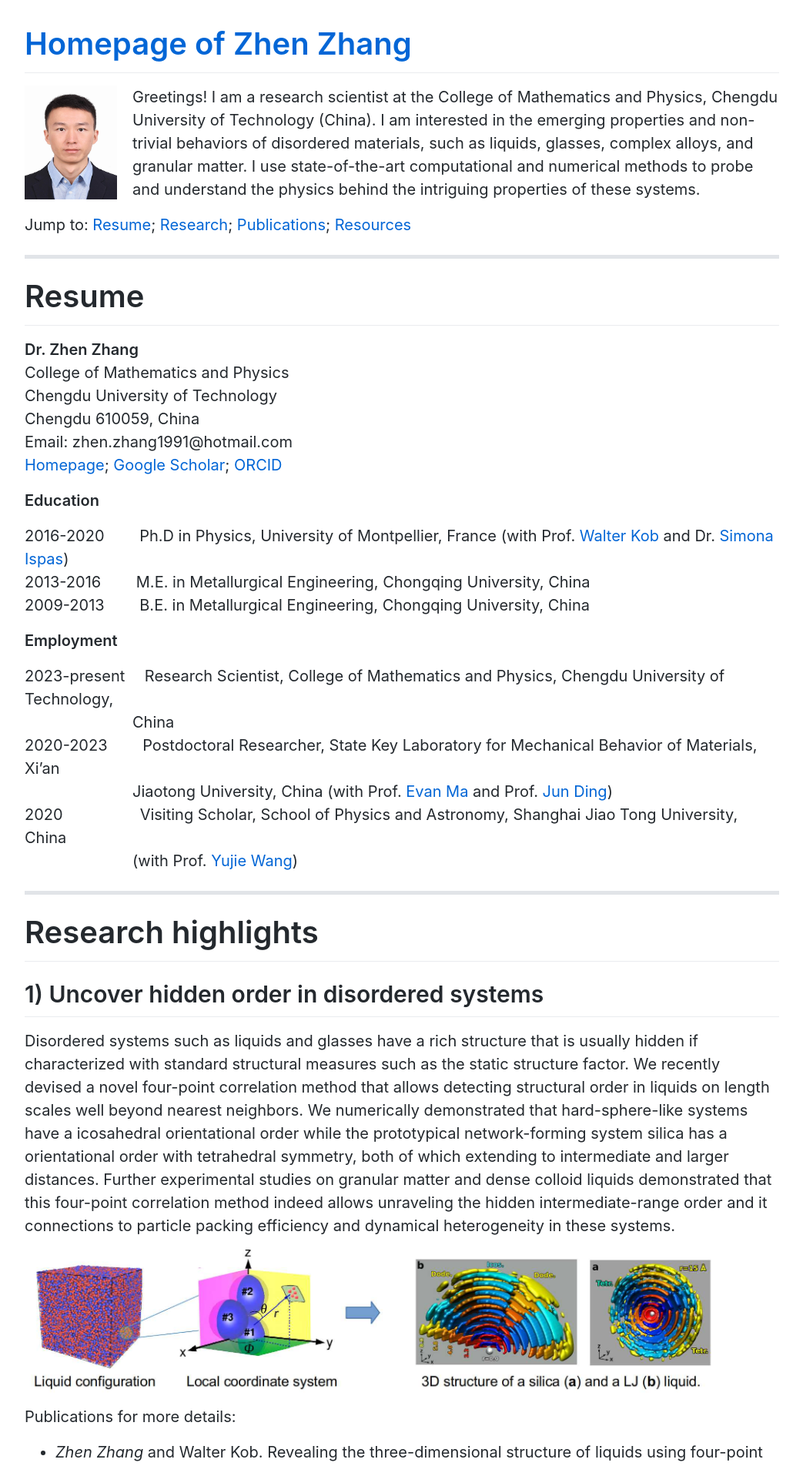
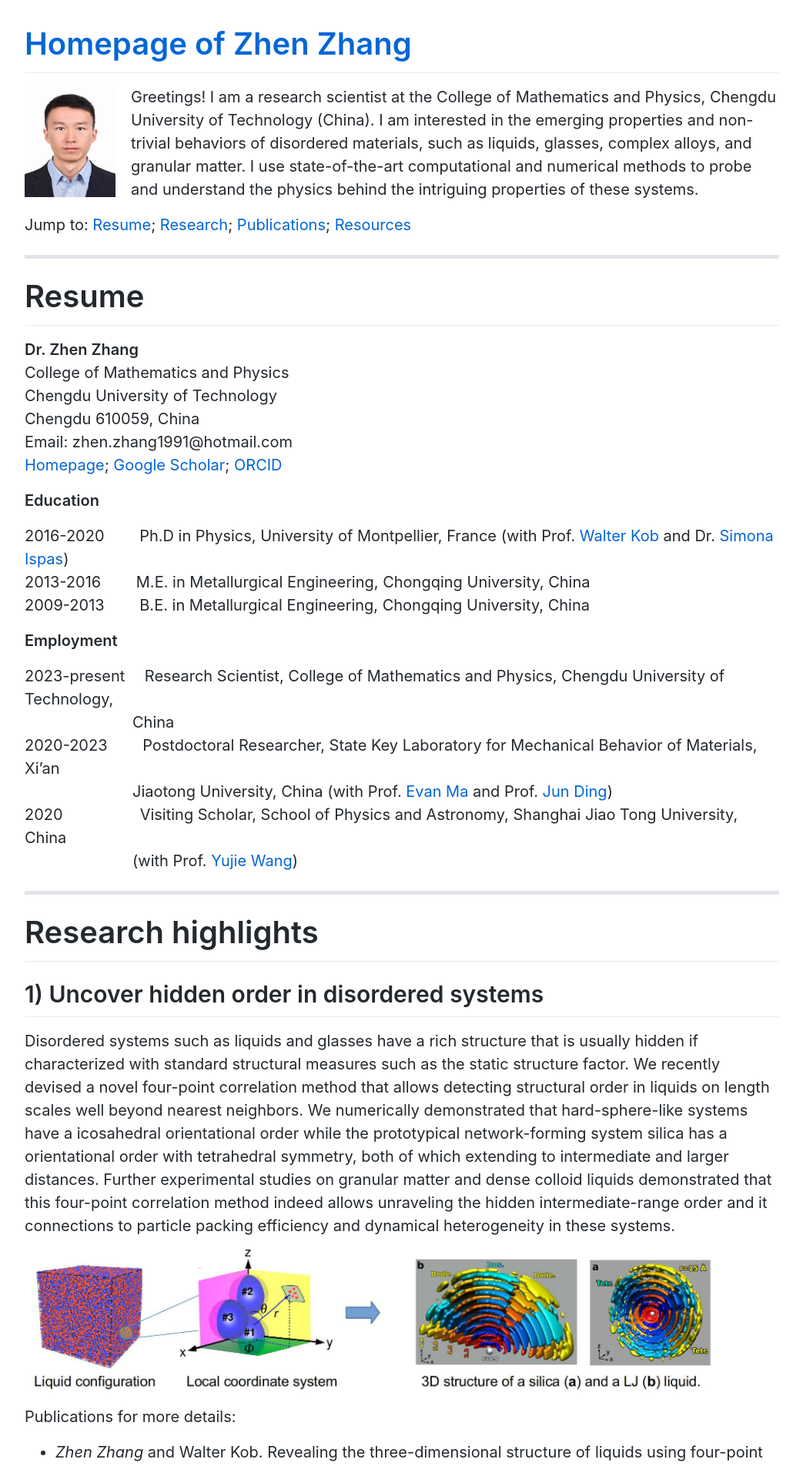
Before and after one commit to zhenzhang1991/zhenzhang1991.github.io, a Jekyll site: the page built from index.md, in a window 1280 px wide. Shown: the top 1904 px of the page at 77% size, without its empty margins (118-1161 px from the left). Built offline with Jekyll 4.4.1, drawn with Linux system fonts in a browser that asks for light colours; Markdown is read by kramdown in place of the engine named in the settings; comment, search, counter and statistics services are not loaded.

Commit message:
Update index.md

```diff
--- a/index.md
+++ b/index.md
@@ -1,7 +1,7 @@
 ---
 layout: default
 ---
-<img align="left" src="images/me.jpg" width="120">
+<img align="left" src="images/me.jpg" width="118">
 Greetings! I am a research scientist at the College of Mathematics and Physics, Chengdu University of Technology (China). I am interested in the emerging properties and non-trivial behaviors of disordered materials, such as liquids, glasses, complex alloys, and granular matter. I use state-of-the-art computational and numerical methods to probe and understand the physics behind the intriguing properties of these systems.
 
 Jump to: [Resume](#resume); [Research](#research-highlights); [Publications](#publications); [Resources](#resources)
```
